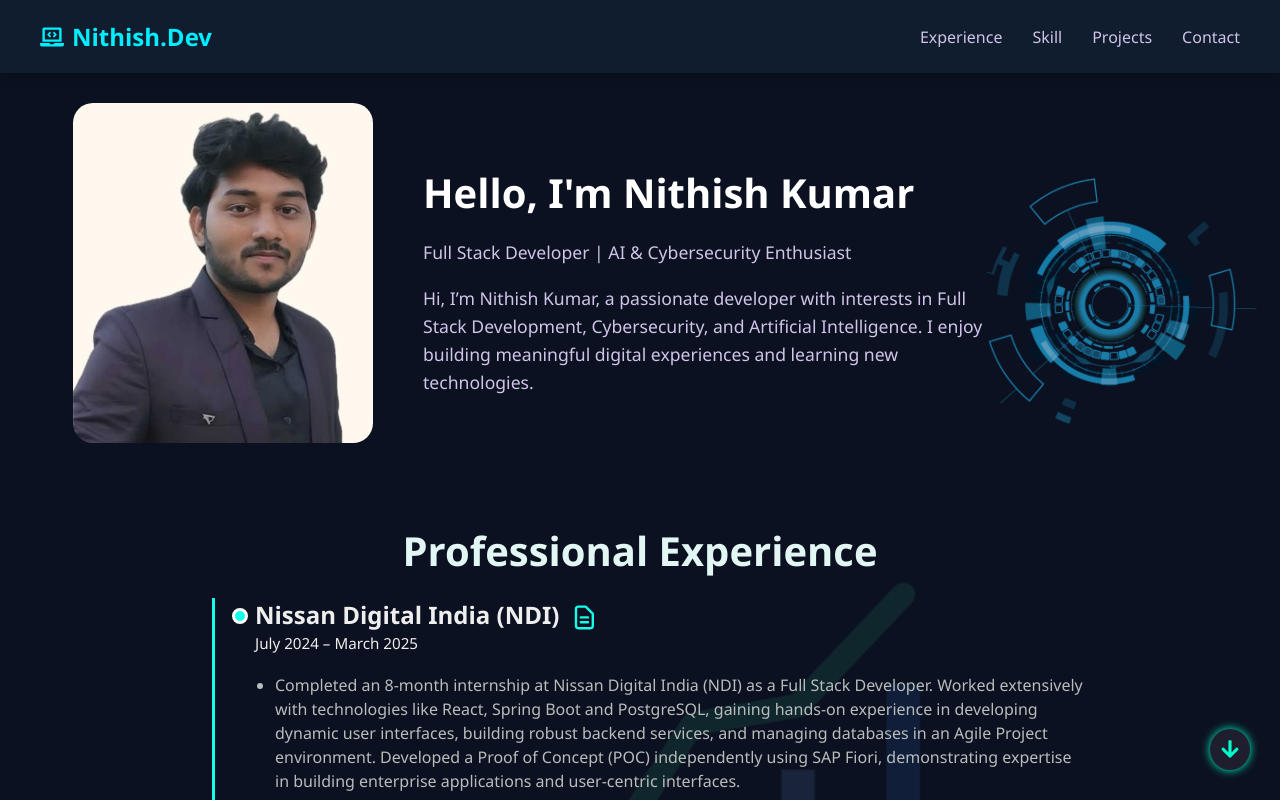
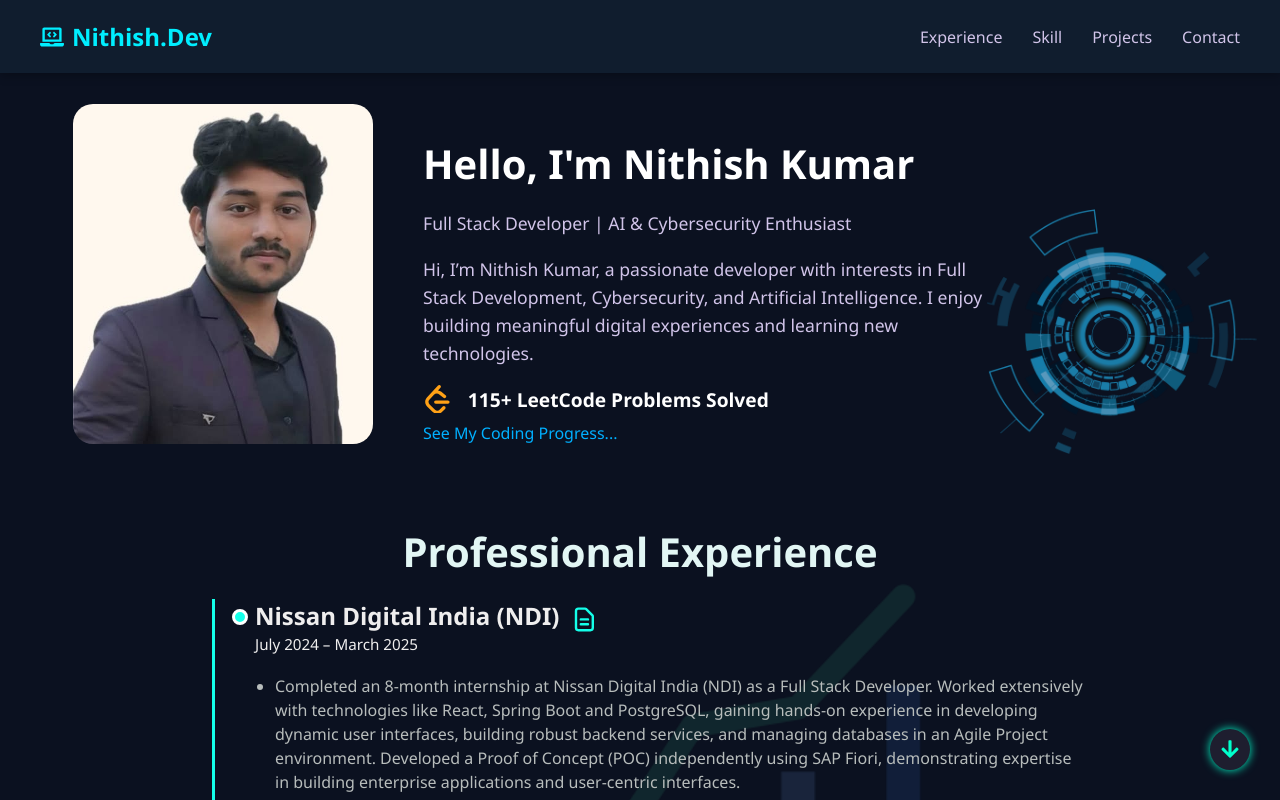
Before and after one commit to NK-SAT/Portfolio, a React (Create React App) app: page / in a window 1280 px wide. Shown: the top 800 px of the page. Built offline with nearby package versions, Linux system fonts and the light colour scheme.

Commit message:
leetcode update

```diff
--- a/src/components/About/About.css
+++ b/src/components/About/About.css
@@ -21,3 +21,24 @@
     color: var(--text-color);
     box-shadow: 0 2px 10px rgba(0, 0, 0, 0.3);
   }
+
+  .leetcode-badge {
+  display: flex;
+  justify-content: center;
+  align-items: center;
+  margin-top: 20px;
+  font-size: 1.1rem;
+  color: var(--text-color, #333); /* Fallback to #333 if --text-color is not set */
+  flex-wrap: wrap;
+}
+
+.leetcode-badge a {
+  margin-left: 5px;
+  color: #0073e6;
+  text-decoration: none;
+  font-weight: bold;
+}
+
+.leetcode-badge a:hover {
+  text-decoration: underline;
+}
--- a/src/components/Body/Body.css
+++ b/src/components/Body/Body.css
@@ -69,3 +69,29 @@
   pointer-events: none;
   z-index: 0;
 }
+.leetcode-badge strong {
+  font-weight: 600;
+}
+
+.leetcode-badge {
+  margin-top: 16px;
+  font-size: 1.2rem;
+  color: var(--text-color, #333);
+}
+
+.leetcode-stats {
+  display: flex;
+  align-items: center;
+  gap: 8px;
+}
+
+.leetcode-link {
+  margin-top: 9px;
+  font-size: 1rem;
+}
+
+.leetcode-badge a {
+  color: #00b0ff;
+  font-weight: 500;
+  text-decoration: none;
+}
--- a/src/components/Body/Body.js
+++ b/src/components/Body/Body.js
@@ -1,6 +1,7 @@
 import React from 'react';
 import './Body.css';
 import profilePic from '../../assets/profPic.jpg';
+import { SiLeetcode } from "react-icons/si";
 import decor from '../../assets/tran.png';
 
 const Body = () => {
@@ -10,13 +11,32 @@
         <div className="body-image">
           <img src={profilePic} alt="Profile" className="profile-image" />
         </div>
+
         <div className="body-content">
           <h1>Hello, I'm Nithish Kumar</h1>
           <p>Full Stack Developer | AI & Cybersecurity Enthusiast</p>
           <p>
             Hi, I’m Nithish Kumar, a passionate developer with interests in Full Stack Development, Cybersecurity, and Artificial Intelligence.
-            I enjoy building meaningful digital experiences and learning new technologies.</p>
-            <img src={decor} alt="Decor" className="decor-img" />
+            I enjoy building meaningful digital experiences and learning new technologies.
+          </p>
+
+          <div className="leetcode-badge">
+  <div className="leetcode-stats">
+    <SiLeetcode color="#FFA116" size="1.5em" style={{ marginRight: "8px" }} />
+    <strong>115+ LeetCode Problems Solved</strong>
+  </div>
+  <div className="leetcode-link">
+    <a
+      href="https://leetcode.com/u/nithish_sat/"
+      target="_blank"
+      rel="noopener noreferrer"
+    >
+      See My Coding Progress...
+    </a>
+  </div>
+</div>
+
+          <img src={decor} alt="Decor" className="decor-img" />
         </div>
       </div>
     </section>
```
Also changed, not shown: src/components/About/About.js (+12 -0 lines).
